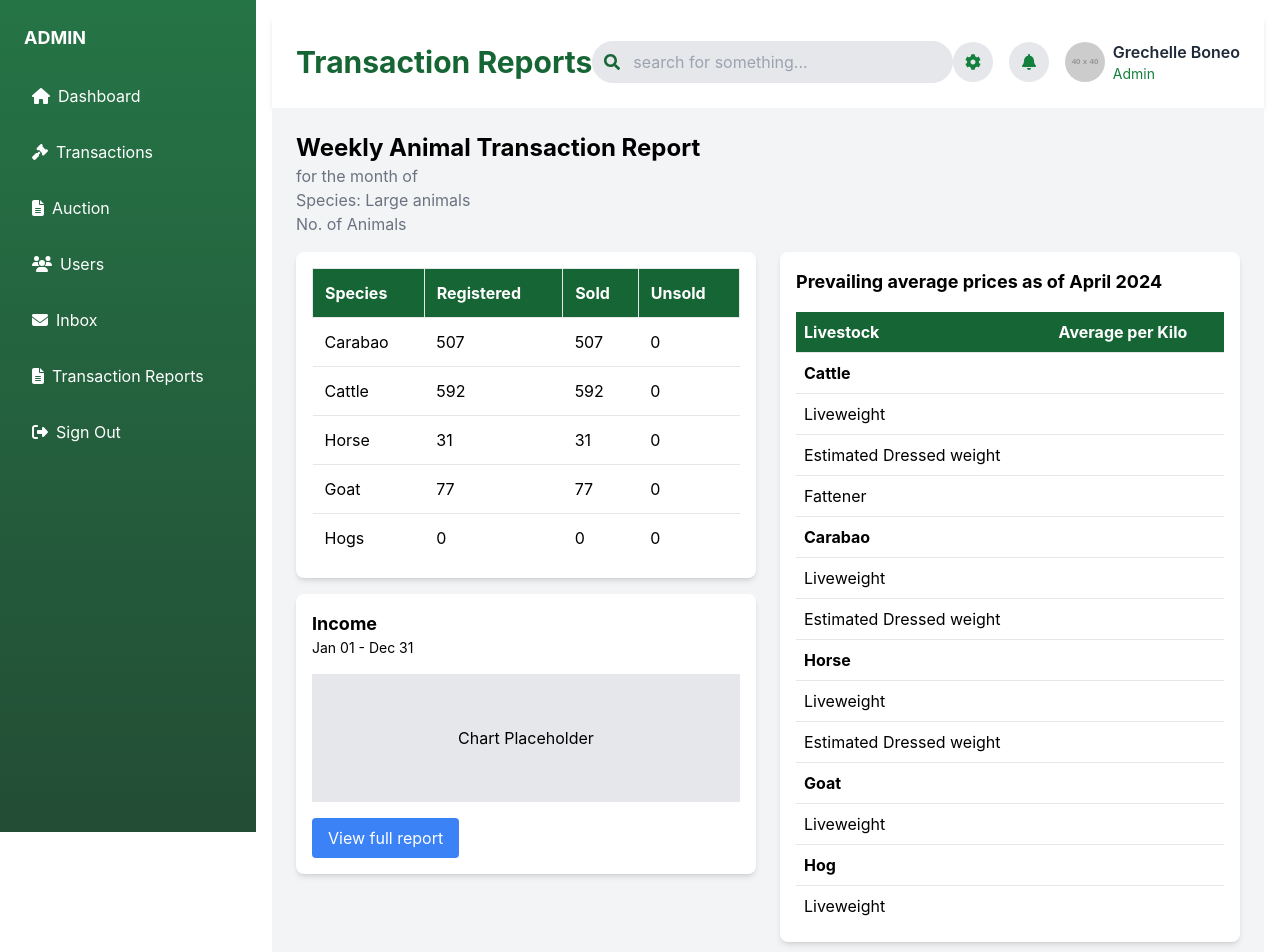
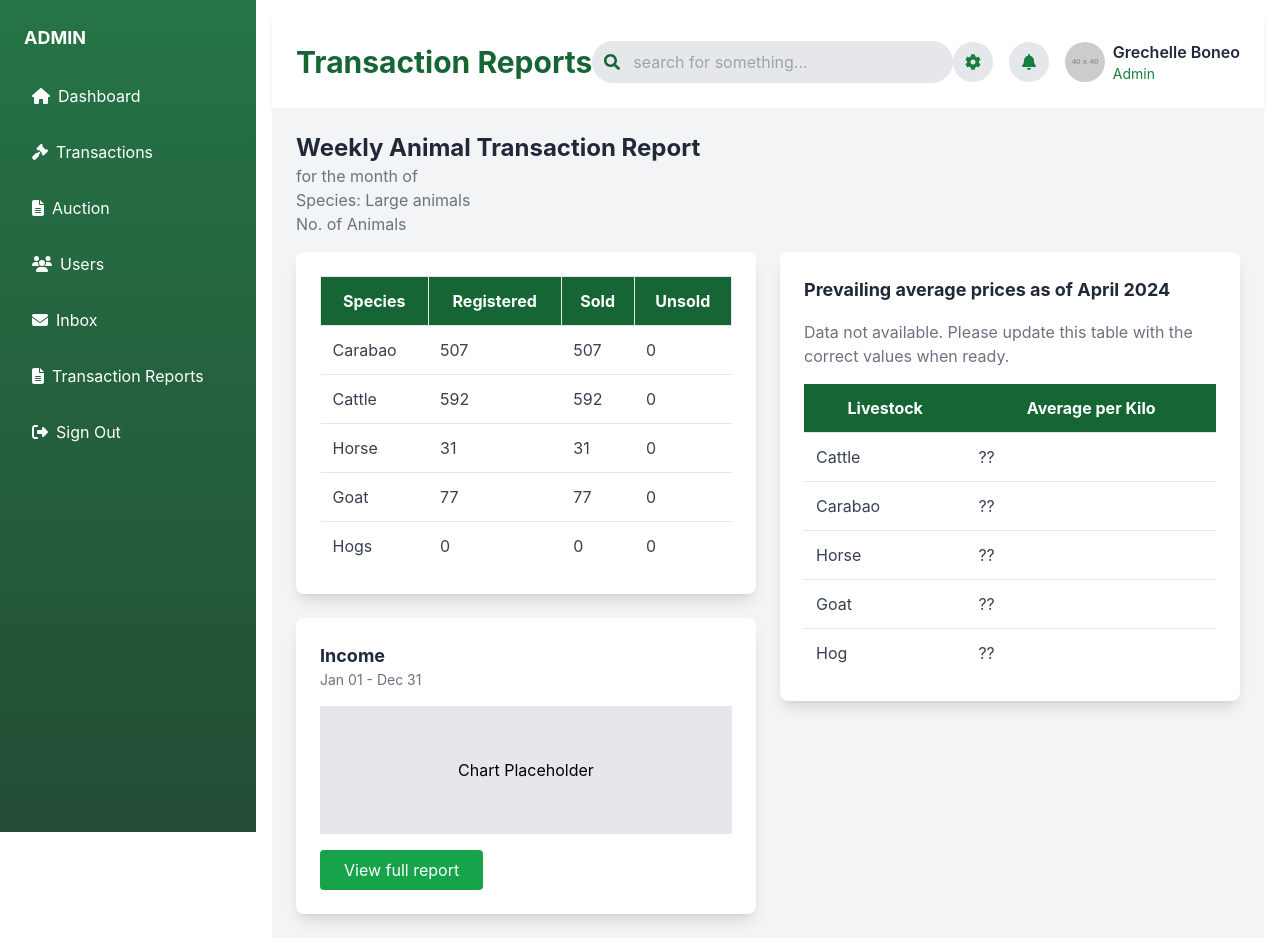
Before and after one commit to cybervince12/oksyonadmin, a React (Create React App) app: page /admin/transaction-reports in a window 1280 px wide. Shown: the top 952 px of the page. Built offline with nearby package versions, Linux system fonts and the light colour scheme.

Commit message:
Added some Button Functions

```diff
--- a/src/components/Auction.js
+++ b/src/components/Auction.js
@@ -56,7 +56,6 @@ const Auction = () => {
       {/* Main Content */}
       <div className="p-6 bg-gray-100 flex-grow">
         <div className="bg-white shadow-md rounded-lg p-4 relative">
-
           <table className="w-full table-auto border-collapse mt-10">
             <thead>
               <tr className="bg-green-800 text-white text-left">
--- a/src/components/TransactionReports.js
+++ b/src/components/TransactionReports.js
@@ -1,7 +1,9 @@
-import React from 'react';
+import React, { useState } from 'react';
 import TopHeader from './TopHeader';
 
 const TransactionReports = () => {
+  const [showFullReport, setShowFullReport] = useState(false);
+
   const reportData = [
     { species: 'Carabao', registered: 507, sold: 507, unsold: 0 },
     { species: 'Cattle', registered: 592, sold: 592, unsold: 0 },
@@ -9,6 +11,17 @@ const TransactionReports = () => {
     { species: 'Goat', registered: 77, sold: 77, unsold: 0 },
     { species: 'Hogs', registered: 0, sold: 0, unsold: 0 },
   ];
+
+  // Full report data based on your image
+  const fullReportData = {
+    weeklyTotals: [
+      { week: "03/04/2024", carabao: 116, cattle: 137, horse: 6, goat: 24, total: 283, documentaryTask: 228, income: '₱7,770' },
+      { week: "03/11/2024", carabao: 92, cattle: 127, horse: 9, goat: 20, total: 248, documentaryTask: 228, income: '₱6,840' },
+      { week: "03/18/2024", carabao: 136, cattle: 133, horse: 15, goat: 5, total: 289, documentaryTask: 274, income: '₱9,220' },
+      { week: "03/25/2024", carabao: 163, cattle: 195, horse: 11, goat: 18, total: 387, documentaryTask: 369, income: '₱11,070' }
+    ],
+    totalIncome: '₱33,900.00',
+  };
 
   return (
     <div className="flex flex-col h-screen">
@@ -19,20 +32,20 @@ const TransactionReports = () => {
       <div className="p-6 bg-gray-100 flex-grow flex flex-col space-y-4">
         {/* Report Header */}
         <div>
-          <h1 className="text-2xl font-bold">Weekly Animal Transaction Report</h1>
+          <h1 className="text-2xl font-bold text-gray-800">Weekly Animal Transaction Report</h1>
           <p className="text-gray-500">for the month of</p>
           <p className="text-gray-500">Species: Large animals</p>
           <p className="text-gray-500">No. of Animals</p>
         </div>
 
         {/* Two-column Layout */}
-        <div className="flex justify-between space-x-6">
+        <div className="flex flex-col lg:flex-row justify-between space-y-4 lg:space-y-0 lg:space-x-6">
           {/* Left Side: Species Table */}
-          <div className="w-1/2">
-            <div className="bg-white shadow-md rounded-lg p-4">
+          <div className="w-full lg:w-1/2">
+            <div className="bg-white shadow-lg rounded-lg p-6">
               <table className="w-full table-auto border-collapse">
                 <thead>
-                  <tr className="bg-green-800 text-white text-left">
+                  <tr className="bg-green-800 text-white">
                     <th className="p-3 border">Species</th>
                     <th className="p-3 border">Registered</th>
                     <th className="p-3 border">Sold</th>
@@ -42,102 +55,116 @@ const TransactionReports = () => {
                 <tbody>
                   {reportData.map((item, index) => (
                     <tr key={index} className="border-t">
-                      <td className="p-3">{item.species}</td>
-                      <td className="p-3">{item.registered}</td>
-                      <td className="p-3">{item.sold}</td>
-                      <td className="p-3">{item.unsold}</td>
+                      <td className="p-3 text-gray-700">{item.species}</td>
+                      <td className="p-3 text-gray-700">{item.registered}</td>
+                      <td className="p-3 text-gray-700">{item.sold}</td>
+                      <td className="p-3 text-gray-700">{item.unsold}</td>
                     </tr>
                   ))}
                 </tbody>
               </table>
             </div>
 
-            <div className="bg-white shadow-md rounded-lg p-4 mt-4">
-              <p className="font-bold text-lg">Income</p>
-              <p className="text-sm">Jan 01 - Dec 31</p>
+            <div className="bg-white shadow-lg rounded-lg p-6 mt-6">
+              <p className="font-bold text-lg text-gray-800">Income</p>
+              <p className="text-sm text-gray-500">Jan 01 - Dec 31</p>
               {/* Placeholder for the chart */}
               <div className="bg-gray-200 h-32 mt-4 flex items-center justify-center">
                 <p>Chart Placeholder</p>
               </div>
-              <button className="mt-4 bg-blue-500 hover:bg-blue-600 text-white py-2 px-4 rounded">
-                View full report
+              <button
+                className="mt-4 bg-green-600 hover:bg-green-700 text-white py-2 px-6 rounded"
+                onClick={() => setShowFullReport(!showFullReport)}
+              >
+                {showFullReport ? 'Hide full report' : 'View full report'}
               </button>
             </div>
           </div>
 
-          {/* Right Side: Livestock Prices */}
-          <div className="w-1/2">
-            <div className="bg-white shadow-md rounded-lg p-4">
-              <h2 className="text-lg font-bold">Prevailing average prices as of April 2024</h2>
+          {/* Right Side: Livestock Prices - Placeholder */}
+          <div className="w-full lg:w-1/2">
+            <div className="bg-white shadow-lg rounded-lg p-6">
+              <h2 className="text-lg font-bold text-gray-800">Prevailing average prices as of April 2024</h2>
+              <p className="text-gray-500 mt-4">Data not available. Please update this table with the correct values when ready.</p>
               <table className="w-full table-auto border-collapse mt-4">
                 <thead>
-                  <tr className="bg-green-800 text-white text-left">
-                    <th className="p-2">Livestock</th>
-                    <th className="p-2">Average per Kilo</th>
+                  <tr className="bg-green-800 text-white">
+                    <th className="p-3">Livestock</th>
+                    <th className="p-3">Average per Kilo</th>
                   </tr>
                 </thead>
                 <tbody>
+                  {/* Placeholder for actual data */}
                   <tr className="border-t">
-                    <td className="p-2 font-bold">Cattle</td>
-                    <td className="p-2"></td>
+                    <td className="p-3 text-gray-700">Cattle</td>
+                    <td className="p-3 text-gray-700">??</td>
                   </tr>
                   <tr className="border-t">
-                    <td className="p-2">Liveweight</td>
-                    <td className="p-2"></td>
+                    <td className="p-3 text-gray-700">Carabao</td>
+                    <td className="p-3 text-gray-700">??</td>
                   </tr>
                   <tr className="border-t">
-                    <td className="p-2">Estimated Dressed weight</td>
-                    <td className="p-2"></td>
+                    <td className="p-3 text-gray-700">Horse</td>
+                    <td className="p-3 text-gray-700">??</td>
                   </tr>
                   <tr className="border-t">
-                    <td className="p-2">Fattener</td>
-                    <td className="p-2"></td>
+                    <td className="p-3 text-gray-700">Goat</td>
+                    <td className="p-3 text-gray-700">??</td>
                   </tr>
                   <tr className="border-t">
-                    <td className="p-2 font-bold">Carabao</td>
-                    <td className="p-2"></td>
-                  </tr>
-                  <tr className="border-t">
-                    <td className="p-2">Liveweight</td>
-                    <td className="p-2"></td>
-                  </tr>
-                  <tr className="border-t">
-                    <td className="p-2">Estimated Dressed weight</td>
-                    <td className="p-2"></td>
-                  </tr>
-                  <tr className="border-t">
-                    <td className="p-2 font-bold">Horse</td>
-                    <td className="p-2"></td>
-                  </tr>
-                  <tr className="border-t">
-                    <td className="p-2">Liveweight</td>
-                    <td className="p-2"></td>
-                  </tr>
-                  <tr className="border-t">
-                    <td className="p-2">Estimated Dressed weight</td>
-                    <td className="p-2"></td>
-                  </tr>
-                  <tr className="border-t">
-                    <td className="p-2 font-bold">Goat</td>
-                    <td className="p-2"></td>
-                  </tr>
-                  <tr className="border-t">
-                    <td className="p-2">Liveweight</td>
-                    <td className="p-2"></td>
-                  </tr>
-                  <tr className="border-t">
-                    <td className="p-2 font-bold">Hog</td>
-                    <td className="p-2"></td>
-                  </tr>
-                  <tr className="border-t">
-                    <td className="p-2">Liveweight</td>
-                    <td className="p-2"></td>
+                    <td className="p-3 text-gray-700">Hog</td>
+                    <td className="p-3 text-gray-700">??</td>
                   </tr>
                 </tbody>
               </table>
             </div>
           </div>
         </div>
+
+        {/* Full Report Data */}
+        {showFullReport && (
+          <div className="bg-white shadow-lg rounded-lg p-6 mt-6">
+            <h2 className="text-lg font-bold text-gray-800">Full Weekly Report</h2>
+            <table className="w-full table-auto border-collapse mt-4">
+              <thead>
+                <tr className="bg-green-800 text-white">
+                  <th className="p-3">Week</th>
+                  <th className="p-3">Carabao</th>
+                  <th className="p-3">Cattle</th>
+                  <th className="p-3">Horse</th>
+                  <th className="p-3">Goat</th>
+                  <th className="p-3">Total Livestock</th>
+                  <th className="p-3">Documentary Task</th>
+                  <th className="p-3">Income</th>
+                </tr>
+              </thead>
+              <tbody>
+                {fullReportData.weeklyTotals.map((item, index) => (
+                  <tr key={index} className="border-t">
+                    <td className="p-3 text-gray-700">{item.week}</td>
+                    <td className="p-3 text-gray-700">{item.carabao}</td>
+                    <td className="p-3 text-gray-700">{item.cattle}</td>
+                    <td className="p-3 text-gray-700">{item.horse}</td>
+                    <td className="p-3 text-gray-700">{item.goat}</td>
+                    <td className="p-3 text-gray-700">{item.total}</td>
+                    <td className="p-3 text-gray-700">{item.documentaryTask}</td>
+                    <td className="p-3 text-gray-700">{item.income}</td>
+                  </tr>
+                ))}
+                <tr className="border-t font-bold bg-gray-100">
+                  <td className="p-3">TOTAL</td>
+                  <td className="p-3 text-gray-800">507</td>
+                  <td className="p-3 text-gray-800">592</td>
+                  <td className="p-3 text-gray-800">31</td>
+                  <td className="p-3 text-gray-800">77</td>
+                  <td className="p-3 text-gray-800">1207</td>
+                  <td className="p-3"></td>
+                  <td className="p-3 text-gray-800">{fullReportData.totalIncome}</td>
+                </tr>
+              </tbody>
+            </table>
+          </div>
+        )}
       </div>
     </div>
   );
--- a/src/components/Users.js
+++ b/src/components/Users.js
@@ -4,8 +4,8 @@ import TopHeader from './TopHeader'; // Import TopHeader component
 const Users = () => {
   const users = [
     { id: '#001', name: 'Earnest Alkuino', location: 'Pagbilao Quezon', bidder: true, seller: true, phone: '0000000000' },
-    { id: '#002', name: 'Vincent Castillo', location: 'Lucena City', bidder: true, seller: true, phone: '0000000000' },
-    { id: '#003', name: 'Jane Reyes', location: 'Lucena City', bidder: true, seller: true, phone: '0000000000' },
+    { id: '#002', name: 'Vincent Castillo', location: 'Lucena City', bidder: false, seller: true, phone: '0000000000' },
+    { id: '#003', name: 'Jane Reyes', location: 'Lucena City', bidder: true, seller: false, phone: '0000000000' },
   ];
 
   return (
@@ -18,7 +18,7 @@ const Users = () => {
         <div className="bg-white shadow-md rounded-lg p-4">
           <table className="w-full table-auto">
             <thead>
-              <tr className="bg-gray-100 text-left">
+              <tr className="bg-green-800 text-white text-left">
                 <th className="p-2">User ID</th>
                 <th className="p-2">Name</th>
                 <th className="p-2">Location</th>
```
Also changed, not shown: src/components/Dashboard.js (+13 -8 lines), src/components/Login.js (+0 -27 lines), public/images/cattle.png (added).
